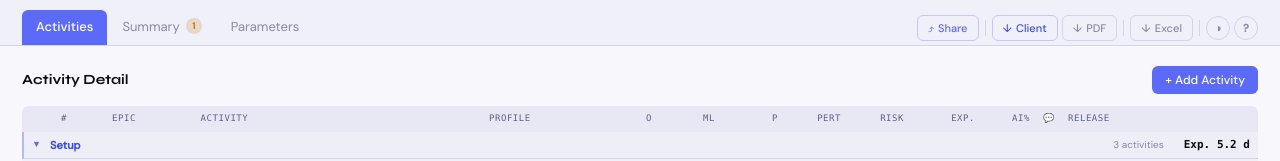
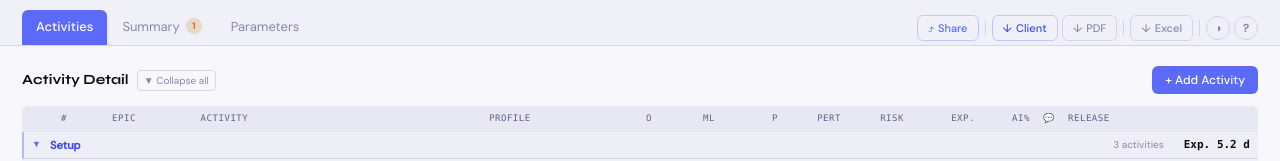
Before and after one commit to matteocodogno/operai, a React (Vite) app in the folder estimai-ui/: page /estimates in a window 1280 px wide. Both pictures are taken after a click on the button "Load example". Shown: the part 169-330 px from the top of the page. Built offline with nearby package versions, Linux system fonts and the light colour scheme.

Commit message:
feat(activity-table): add button to toggle all epics
- Add 'Expand all' / 'Collapse all' button next to the 'Activity
  Detail' heading.
- This button allows users to quickly expand or collapse all epics
  in the table.
- Improves usability for tables with a large number of epics.

```diff
--- a/estimai-ui/src/components/ActivityTable.tsx
+++ b/estimai-ui/src/components/ActivityTable.tsx
@@ -705,6 +705,16 @@ const ActivityTable = memo(function ActivityTable({
     });
   }
 
+  const allCollapsed = epicOrder.length > 0 && epicOrder.every(({ epicKey }) => collapsedEpics.has(epicKey));
+
+  function toggleAllEpics() {
+    if (allCollapsed) {
+      setCollapsedEpics(new Set());
+    } else {
+      setCollapsedEpics(new Set(epicOrder.map(({ epicKey }) => epicKey)));
+    }
+  }
+
   function handleDragStart(event: DragStartEvent) {
     setActiveId(event.active.id as string);
   }
@@ -734,7 +744,18 @@ const ActivityTable = memo(function ActivityTable({
   return (
     <>
       <div className="flex justify-between items-center mb-3">
-        <h2 className="font-disp text-sm font-bold">Activity Detail</h2>
+        <div className="flex items-center gap-2">
+          <h2 className="font-disp text-sm font-bold">Activity Detail</h2>
+          {epicOrder.length > 0 && (
+            <button
+              onClick={toggleAllEpics}
+              className="bg-transparent text-[10px] text-muted hover:text-soft py-0.5 px-1.5 border border-rule rounded"
+              title={allCollapsed ? 'Expand all epics' : 'Collapse all epics'}
+            >
+              {allCollapsed ? '▶ Expand all' : '▼ Collapse all'}
+            </button>
+          )}
+        </div>
         <button onClick={onAdd} className="bg-acc text-white py-1.5 px-3.25 font-medium text-xs" title="Add activity (Shift+N)">
           + Add Activity
         </button>
```
